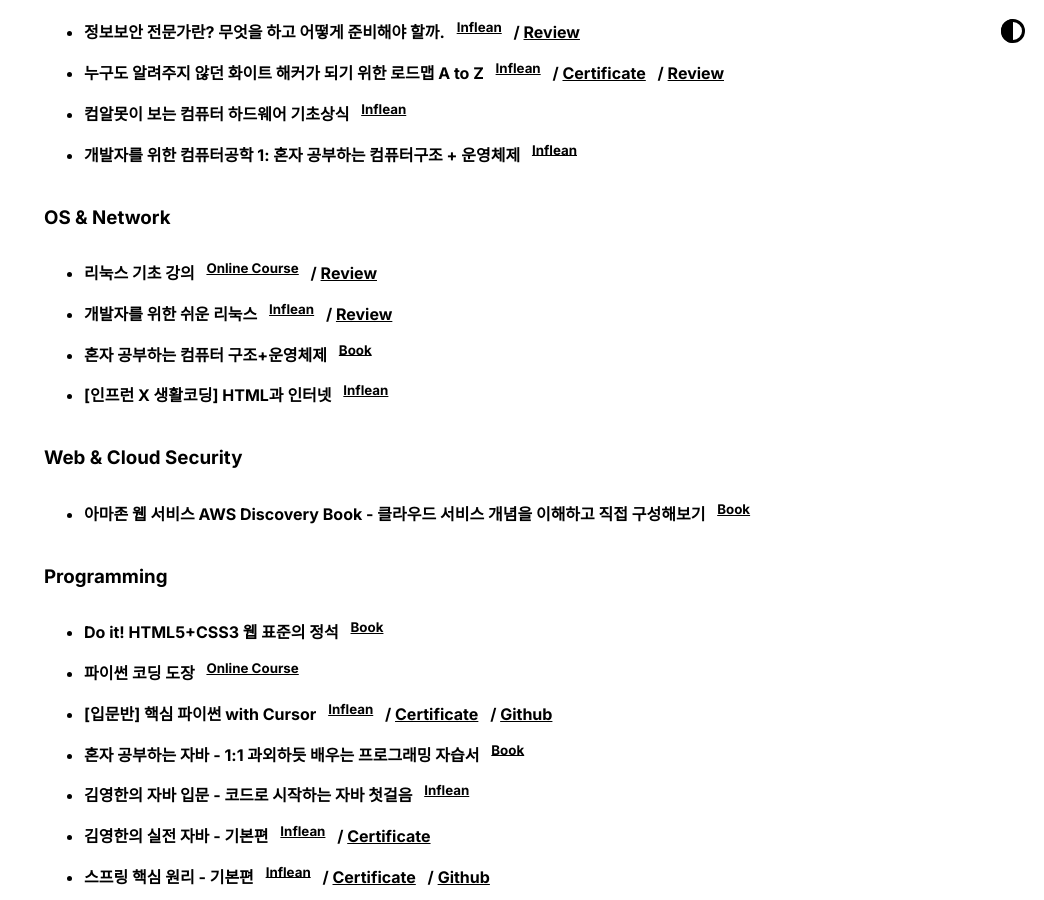
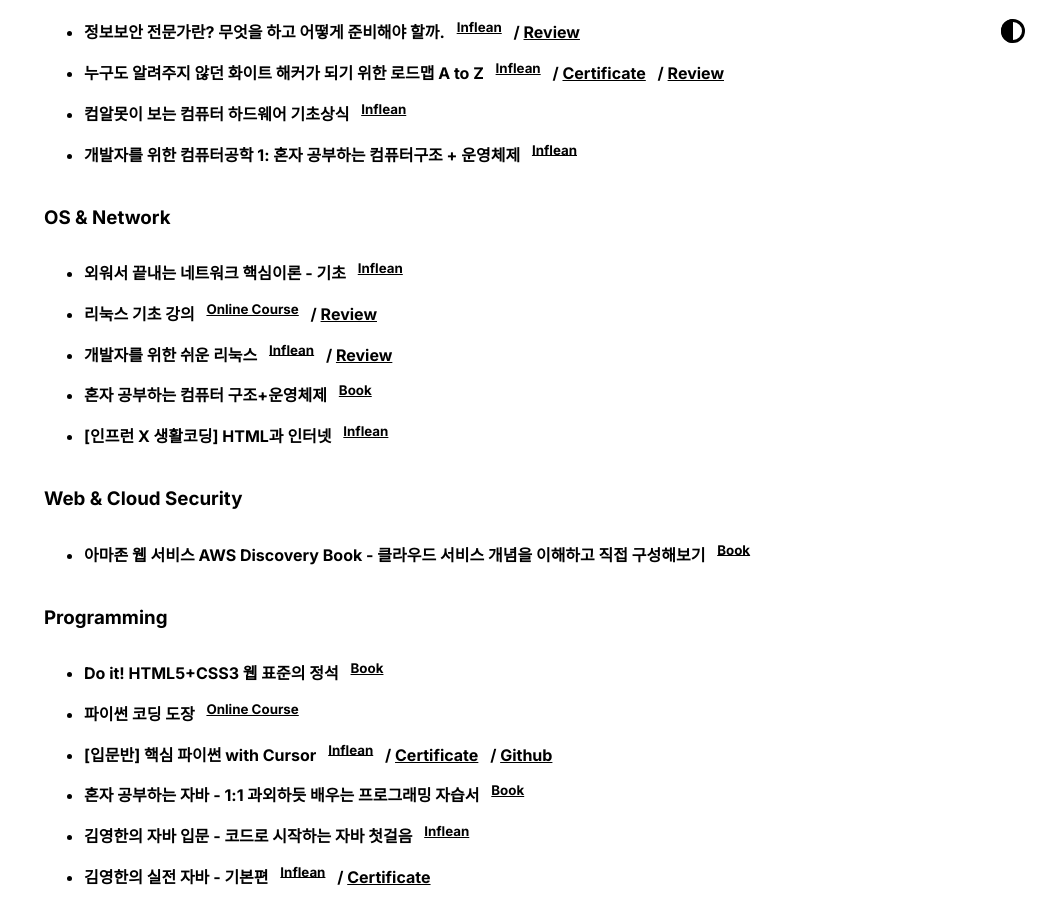
Before and after one commit to BangJeongBin/BangJeongBin.github.io, a Jekyll site: the page built from index.md, in a window 1280 px wide and 900 px high, scrolled down 2990 px. Shown: the whole window, without its empty margins (236-1280 px from the left). Built offline with Jekyll 4.4.1, drawn with Linux system fonts in a browser that asks for light colours.

Commit message:
Update activities_list.html

```diff
--- a/_includes/activities_list.html
+++ b/_includes/activities_list.html
@@ -36,6 +36,12 @@
 
 <h3><strong>OS & Network</strong></h3>
 <ul>
+    <li>
+        <strong>
+            외워서 끝내는 네트워크 핵심이론 - 기초&ensp;
+            <sup><a href="https://www.inflearn.com/course/%EB%84%A4%ED%8A%B8%EC%9B%8C%ED%81%AC-%ED%95%B5%EC%8B%AC%EC%9D%B4%EB%A1%A0-%EA%B8%B0%EC%B4%88">Inflean</a></sup>
+        </strong>
+    </li>
     <li>
         <strong>
             리눅스 기초 강의&ensp;
```
